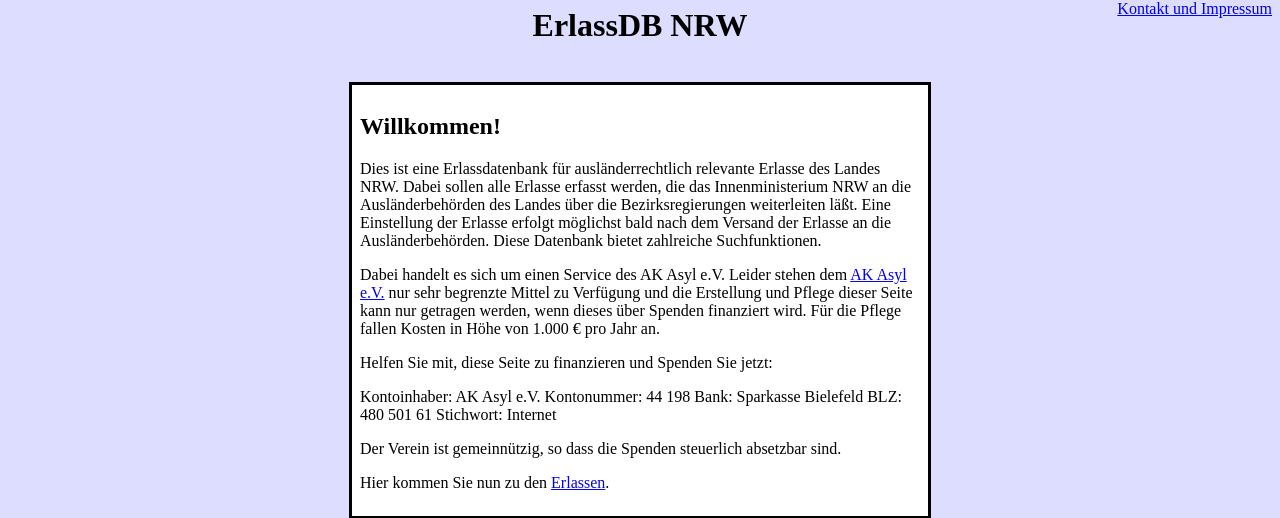
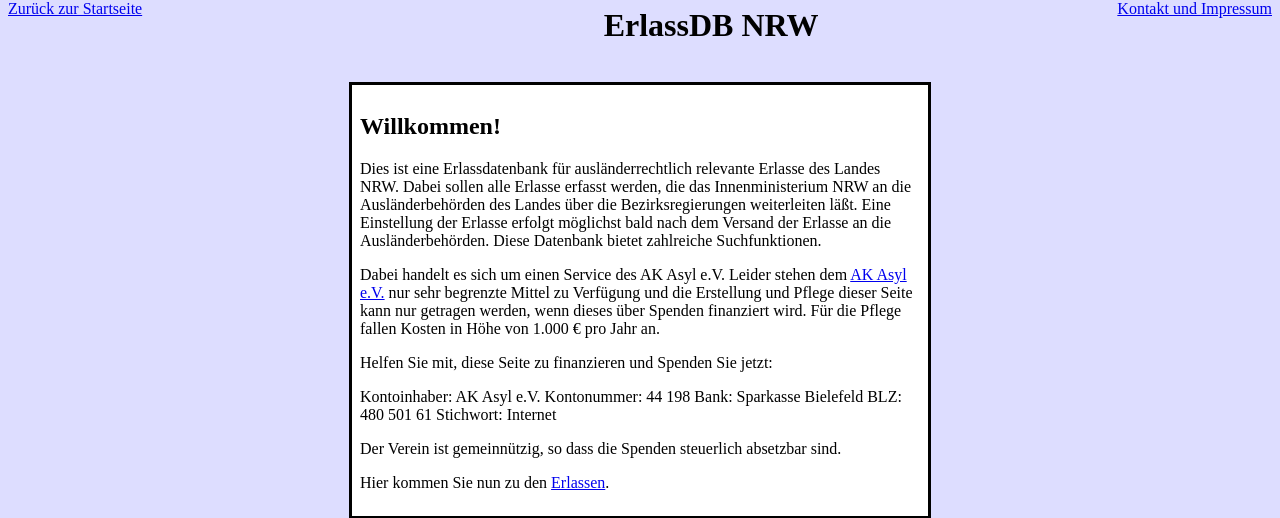
Before and after one commit to BackupTheBerlios/erlassdb, a PHP site: page / in a window 1280 px wide. Shown: the top 518 px of the page. Run offline with PHP 8.4, Linux system fonts and the light colour scheme.

Commit message:
back to home link

```diff
--- a/html/index.html
+++ b/html/index.html
@@ -34,6 +34,9 @@
             <!-- end adminLink -->
         </div>
         <!-- end userInfo -->
+        <div id="home">
+            <a href="./?start">Zurück zur Startseite</a>
+        </div>
         <div id="about">
             <a href="./?about">Kontakt und Impressum</a>
         </div>
--- a/style.css
+++ b/style.css
@@ -26,6 +26,11 @@ div#userbox input {
 
 div#adminMenu {
     float: right;
+}
+
+div#home {
+    float: left;
+    margin-left: 0.5em;
 }
 
 div#about {
```
